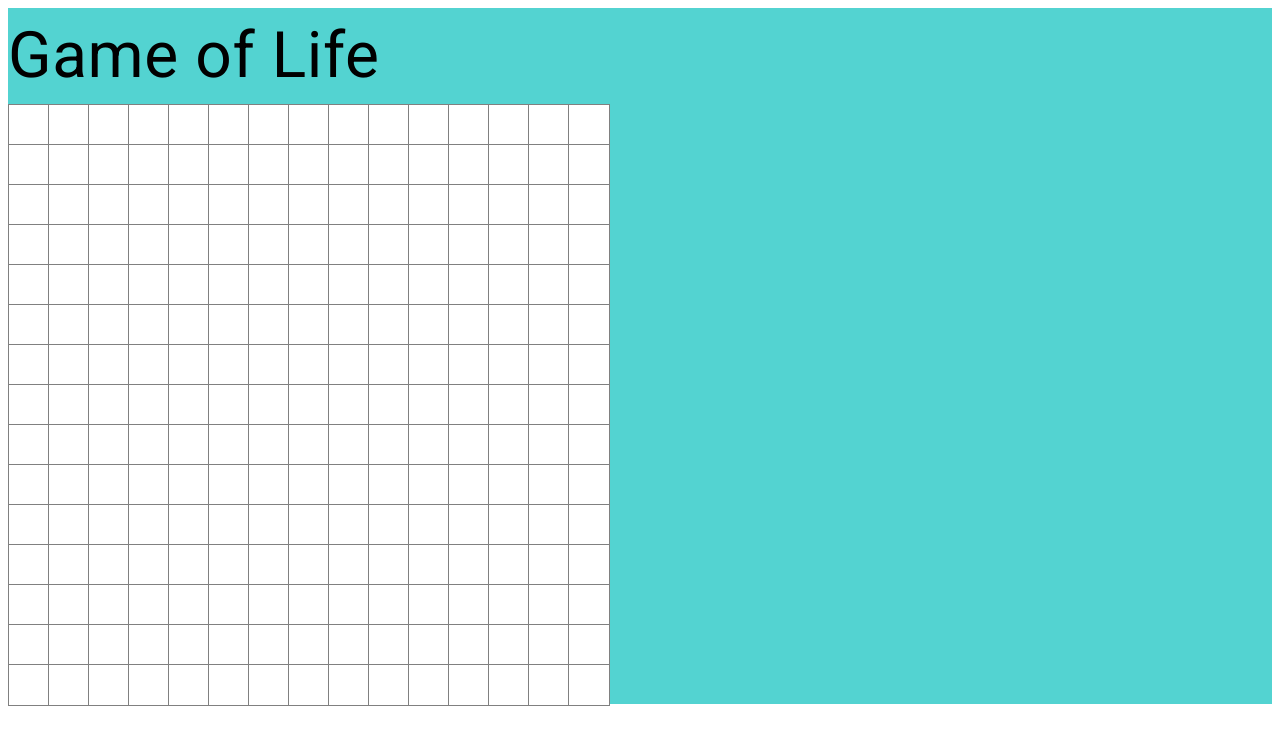
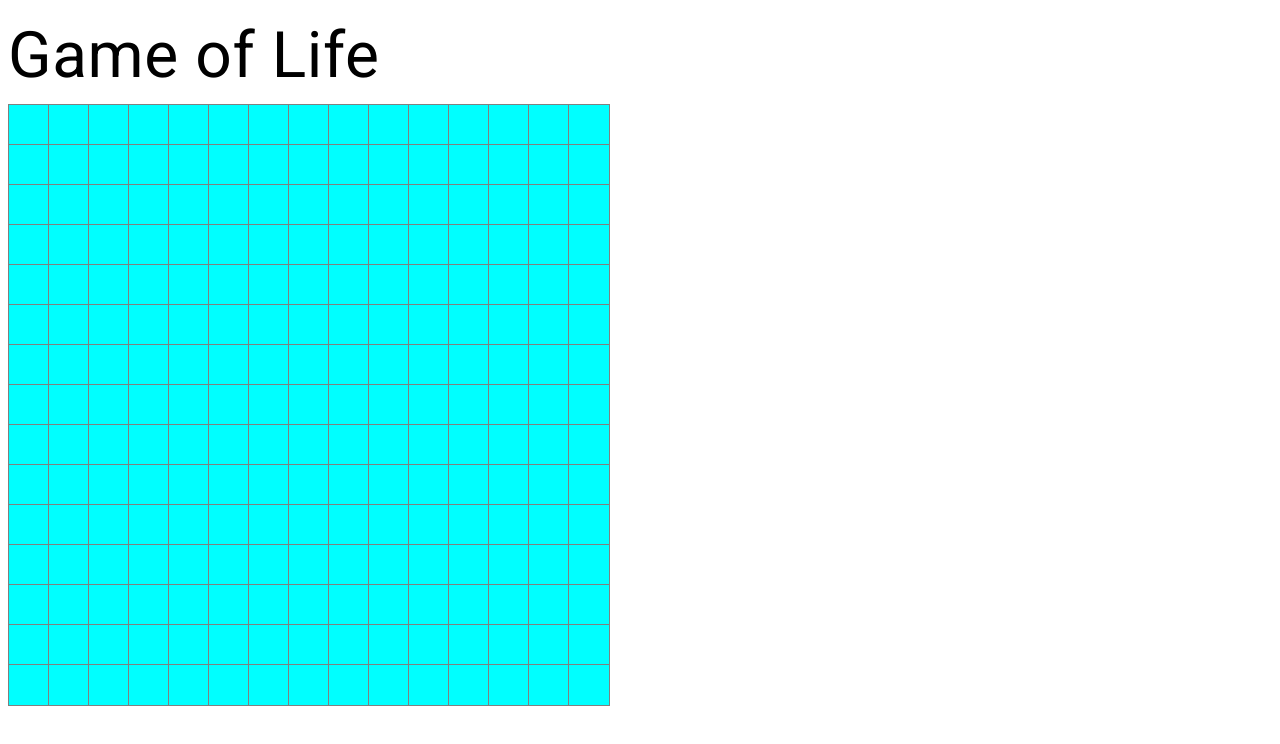
Before and after one commit to bloominstituteoftechnology/CS-Build-Week-1, a React (Create React App) app: page / in a window 1280 px wide. Shown: the top 744 px of the page. Built offline with nearby package versions, Linux system fonts and the light colour scheme.

Commit message:
Set up colors for cells that change based on how many cycles the cell has held its current status (alive or dead).

```diff
--- a/src/assets/mui-themes/main_theme.js
+++ b/src/assets/mui-themes/main_theme.js
@@ -13,20 +13,20 @@ export default createMuiTheme({
     }
   },
   palette: {
-    a: {
-      // teal
-      light: '#8bffff',
-      main: '#53d3d1',
-      dark: '#00a1a0',
-      xdark: '#006666'
+    main: 'white',
+    alive: {
+      // green
+      a: '#00ff00',
+      b: '#00e600',
+      c: '#00cc00',
+      d: '#00b300'
     },
-    // pink
-    b: {
-      light: '#ffffff',
-      main: '#FBECEB',
-      dark: '#c8bab9'
-    },
-    alive: 'black',
-    dead: 'white'
+    // blue
+    dead: {
+      a: '#00ffff',
+      b: '#00e6e6',
+      c: '#00cccc',
+      d: '#00b3b3'
+    }
   }
 });
--- a/src/components/Cell.js
+++ b/src/components/Cell.js
@@ -13,11 +13,29 @@ const useStyles = makeStyles(theme => ({
     height: '40px',
     border: '1px grey solid'
   },
-  alive: {
-    background: [theme.palette.alive]
+  alive1: {
+    background: [theme.palette.alive.d]
   },
-  dead: {
-    background: [theme.palette.dead]
+  alive2: {
+    background: [theme.palette.alive.c]
+  },
+  alive3: {
+    background: [theme.palette.alive.b]
+  },
+  alive4: {
+    background: [theme.palette.alive.a]
+  },
+  dead1: {
+    background: [theme.palette.dead.d]
+  },
+  dead2: {
+    background: [theme.palette.dead.c]
+  },
+  dead3: {
+    background: [theme.palette.dead.b]
+  },
+  dead4: {
+    background: [theme.palette.dead.a]
   },
   title: {
     fontSize: '4em'
@@ -32,7 +50,23 @@ export default function Cell({ status }) {
     <div
       className={classNames(
         classes.cell,
-        status === 1 ? classes.alive : classes.dead
+        status === 11
+          ? classes.alive1
+          : status === 21
+          ? classes.alive2
+          : status === 31
+          ? classes.alive3
+          : status === 41
+          ? classes.alive4
+          : status === 10
+          ? classes.dead1
+          : status === 20
+          ? classes.dead2
+          : status === 30
+          ? classes.dead3
+          : status === 40
+          ? classes.dead4
+          : null
       )}
     />
   );
--- a/src/components/GameOfLife.js
+++ b/src/components/GameOfLife.js
@@ -12,7 +12,7 @@ const useStyles = makeStyles(theme => ({
     height: '100%'
   },
   container: {
-		background: [theme.palette.a.main]
+    background: [theme.palette.main]
   },
   title: {
     fontSize: '4em'
@@ -30,7 +30,7 @@ export default function GameOfLife() {
 
   useEffect(() => {
     setCellData(
-			Array.apply(null, Array(gridX * gridY)).map(Number.prototype.valueOf, 0)
+      Array.apply(null, Array(gridX * gridY)).map(Number.prototype.valueOf, 40)
     );
   }, [gridX, gridY]);
 
--- a/src/components/Grid.js
+++ b/src/components/Grid.js
@@ -20,7 +20,6 @@ export default function Grid({ cellData, gridX, gridY }) {
   const classes = useStyles(gridX, gridY);
   // const theme = useTheme();
 
-	console.log(cellData);
   return (
     <div
       className={classes.grid}
@@ -29,7 +28,7 @@ export default function Grid({ cellData, gridX, gridY }) {
       }}
     >
       {cellData.map((cell, index) => {
-				return <Cell key={cell.index} status={cell} />;
+        return <Cell key={index} status={cell} />;
       })}
     </div>
   );
```
Lines whose indentation alone changed are shown as unchanged.
